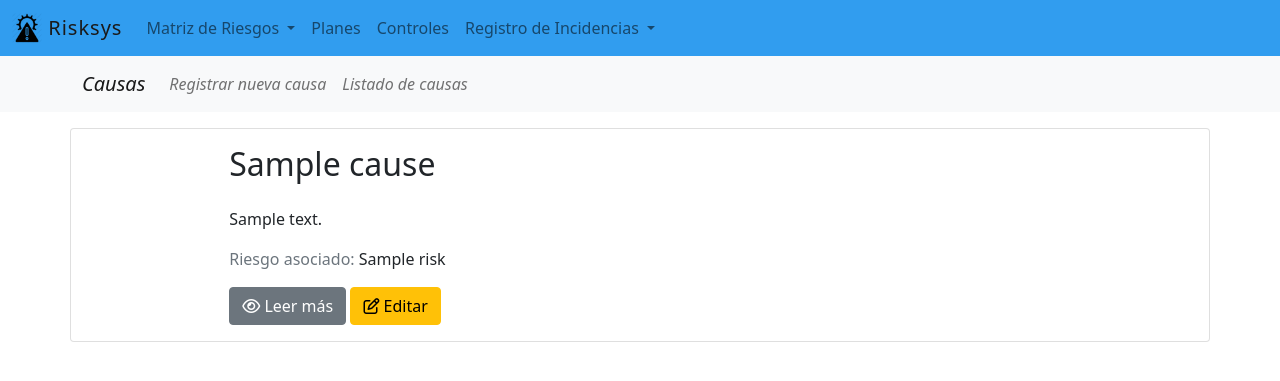
After one commit to atlasfoo/risk_audit_websys, a Django app: page /risks/cause/ in a window 1280 px wide. The commit adds this page. Shown: the top 381 px of the page. Run offline with Django 3.2, Linux system fonts and the light colour scheme; tables that the repository leaves empty hold one stand-in row (values such as "Sample post"); parts of the project's set-up code (start-up, migrations or seed data) failed here and were passed over; some libraries are stand-ins or nearby versions.

Commit message:
:construction: - causes full view set

```diff
--- a/risk/urls.py
+++ b/risk/urls.py
@@ -1,10 +1,14 @@
 from django.urls import path
 
-from risk.views import RiskListView, RiskDetailView, CreateRiskView, UpdateRiskView
+from risk.views import *
 
 risk_urls = ([
     path('', RiskListView.as_view(), name='list'),
     path('<int:pk>', RiskDetailView.as_view(), name='risk'),
     path('create/', CreateRiskView.as_view(), name='create'),
     path('update/<int:pk>', UpdateRiskView.as_view(), name='update'),
+    path('cause/', CauseListView.as_view(), name='cause_list'),
+    path('cause/<int:pk>', CauseDetailView.as_view(), name='cause'),
+    path('cause/create/', CreateCauseView.as_view(), name='create_cause'),
+    path('cause/update/<int:pk>', UpdateCauseView.as_view(), name='update_cause'),
 ], 'risks')
--- a/risk/views.py
+++ b/risk/views.py
@@ -2,8 +2,8 @@ from django.shortcuts import render
 from django.urls import reverse_lazy
 from django.views.generic import ListView, DetailView, CreateView, UpdateView, DeleteView
 
-from risk.forms import RiskForm
-from risk.models import Risk
+from risk.forms import RiskForm, CauseForm
+from risk.models import Risk, Cause
 
 
 # RISK VIEWS
@@ -30,10 +30,28 @@ class UpdateRiskView(UpdateView):
         return reverse_lazy('risks:risk', args=[self.object.id])
 
 
-class DeleteRiskView(DeleteView):
-    model = Risk
-    success_url = reverse_lazy('risks:list')
+# CAUSE VIEWS
+class CauseListView(ListView):
+    model = Cause
 
-# TODO: CAUSE VIEWS
+
+class CauseDetailView(DetailView):
+    model = Cause
+
+
+class CreateCauseView(CreateView):
+    model = Cause
+    success_url = reverse_lazy('risks:cause_list')
+    form_class = CauseForm
+
+
+class UpdateCauseView(UpdateView):
+    model = Cause
+    template_name_suffix = "_update_form"
+    form_class = CauseForm
+
+    def get_success_url(self):
+        return reverse_lazy('risks:cause', args=[self.object.id])
+
 
 # TODO: EFFECT VIEWS
--- a/static/vendor/css/custom_ckeditor.css
+++ b/static/vendor/css/custom_ckeditor.css
@@ -1,4 +1,4 @@
-.django-ckeditor-widget, .cke_editor_id_content {
+.django-ckeditor-widget, .cke_editor_id_content, #cke_id_description {
     width: 100% !important;
     max-width: 821px !important;
 }
--- a/templates/layout.html
+++ b/templates/layout.html
@@ -39,7 +39,7 @@
                         </a>
                         <ul class="dropdown-menu" aria-labelledby="navbarDropdown">
                             <li><a class="dropdown-item" href="{% url 'risks:list' %}">Riesgos</a></li>
-                            <li><a class="dropdown-item" href="#">Causas</a></li>
+                            <li><a class="dropdown-item" href="{% url 'risks:cause_list' %}">Causas</a></li>
                             <li><a class="dropdown-item" href="#">Consencuencias</a></li>
                         </ul>
                     </li>
--- /dev/null
+++ b/templates/risk/cause_list.html
@@ -0,0 +1,23 @@
+{% extends 'layout.html' %}
+{% load static %}
+{% block title %}Causas{% endblock %}
+{% block body %}
+    {% include 'risk/includes/causes_menu.html' %}
+    <section class="container">
+    {% for cause in object_list %}
+        <div class="row mt-3 mb-2 card">
+            <div class="col-md-9 mx-auto card-body">
+                <h2 class="mb-4">{{ cause.name }}</h2>
+                <div>
+                    <p>{{ cause.description|striptags|safe|truncatechars:"200" }}</p>
+                    <p><span class="text-muted">Riesgo asociado:</span> {{ cause.risk.name }}</p>
+                    <div class="entry-list">
+                        <a class="btn btn-secondary" href="{% url 'risks:cause' cause.id %}"><i class="far fa-eye"></i> Leer más</a>
+                        <a class="btn btn-warning" href="{% url 'risks:update_cause' cause.id %}"><i class="far fa-edit"></i> Editar</a>
+                    </div>
+                </div>
+            </div>
+        </div>
+    {% endfor %}
+    </section>
+{% endblock %}
--- /dev/null
+++ b/templates/risk/includes/causes_menu.html
@@ -0,0 +1,24 @@
+
+{% load static %}
+<script type="text/javascript" src="{% static "ckeditor/ckeditor-init.js" %}"></script>
+<script type="text/javascript" src="{% static "ckeditor/ckeditor/ckeditor.js" %}"></script>
+<link href="{% static 'vendor/css/custom_ckeditor.css' %}" rel="stylesheet">
+    <nav class="navbar navbar-expand-lg navbar-light bg-light">
+        <div class="container">
+            <span class="navbar-brand" href="#"><i>Causas</i></span>
+            <button class="navbar-toggler" type="button" data-toggle="collapse" data-target="#nep" aria-controls="nep"
+                    aria-expanded="false">
+                <span class="navbar-toggler-icon"></span>
+            </button>
+            <div class="collapse navbar-collapse" id="nep">
+                <ul class="navbar-nav mr-auto">
+                    <li class="nav-item">
+                        <a class="nav-link" href="{% url 'risks:create_cause' %}"><i>Registrar nueva causa</i></a>
+                    </li>
+                    <li class="nav-item">
+                        <a class="nav-link" href="{% url 'risks:cause_list' %}"><i>Listado de causas</i></a>
+                    </li>
+                </ul>
+            </div>
+        </div>
+    </nav>
--- a/templates/risk/risk_detail.html
+++ b/templates/risk/risk_detail.html
@@ -9,7 +9,7 @@
                 <h2 class="section-heading mb-4">Riesgo: {{ risk.name }}</h2>
                 <div>
                     {{ risk.description|safe }}
-                    {#                <div><a href="#">Editar</a></div>#}
+                    <a class="btn btn-warning" href="{% url 'risks:update' risk.id %}"><i class="far fa-edit"></i> Editar</a>
                 </div>
                 <h4>Causas</h4>
                 <ul>
```
Also changed, not shown: risk/forms.py (+16 -2 lines), templates/risk/cause_detail.html (added, +18 -0 lines), templates/risk/cause_form.html (added, +18 -0 lines), templates/risk/cause_update_form.html (added, +18 -0 lines).
